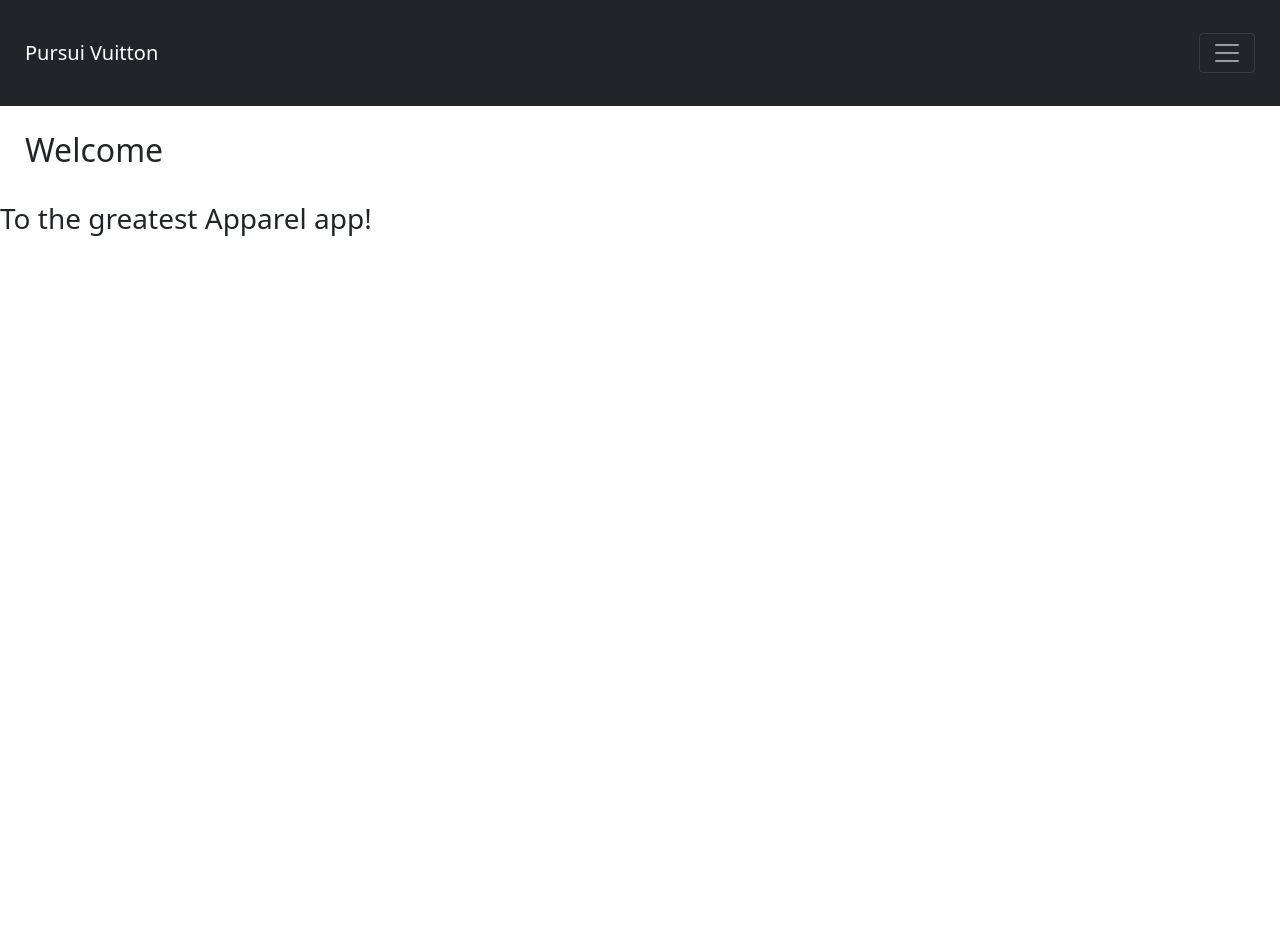
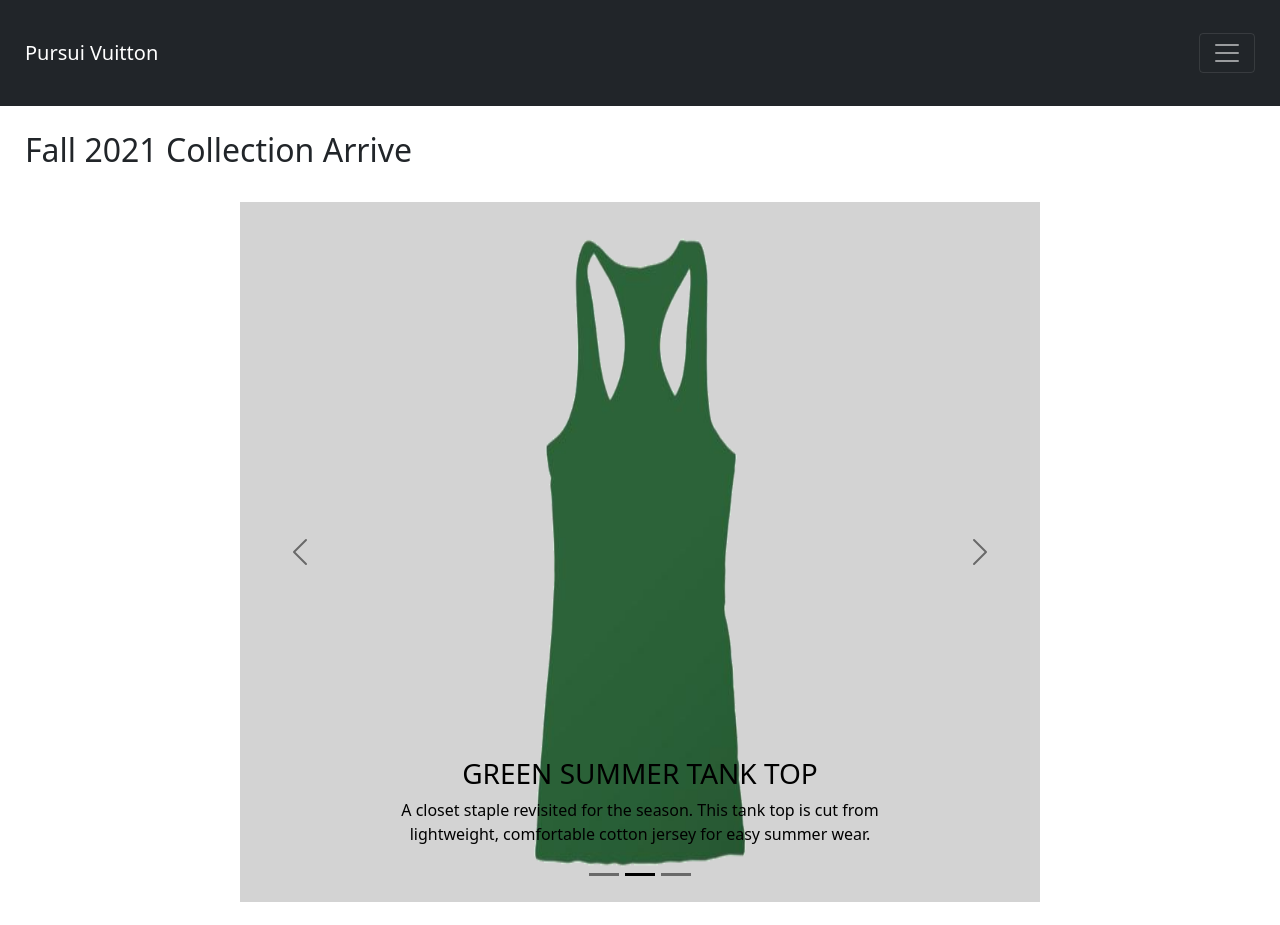
Before and after one commit to rios-isabelle-farrah/louis-tech-vuitton, a React (Create React App) app in the folder front-end/: page / in a window 1280 px wide. Shown: the top 925 px of the page. Before the commit the page ends 800 px from the top, so only its background shows below. Built offline with nearby package versions, Linux system fonts and the light colour scheme.

Commit message:
home page complete

```diff
--- /dev/null
+++ b/front-end/src/Components/HomeDetails.css
@@ -0,0 +1,29 @@
+.home-details{
+    display: flex;
+    flex-wrap: wrap;
+     flex-direction: column;
+ }
+
+.home-container{
+    display: flex;
+    /* flex-wrap: wrap; */
+    /* flex-direction: column; */
+    justify-content: center;
+    /* width: 100%; */
+}
+
+.carousel{
+    background: lightgray;
+    /* text-align: center;
+    align-items: center; */
+    padding-left: 50px;
+    padding-right: 50px;
+
+}
+
+.shop-button{
+
+    margin: 25px auto;
+    width: 70px;
+
+}
--- /dev/null
+++ b/front-end/src/Components/HomeDetails.js
@@ -0,0 +1,62 @@
+import { Carousel, Container, Button } from "react-bootstrap";
+
+import BlackTurtleNeck from "./Images/Black_Turtle_Neck.png";
+import GreenTankTop from "./Images/Green_Tank_Top.png"
+import YellowButtonUp from "./Images/Yellow_Button_Up.png"
+import "./HomeDetails.css"
+export default function Home() {
+  return (
+    <div className="home-details">
+      <Container className="home-container">
+      <Carousel className="carousel" variant="dark" style={{ width: '50rem', height: '700px' }}>
+        <Carousel.Item>
+          <img
+            className="d-block w-100"
+            src={BlackTurtleNeck}
+            alt="First slide"
+            width='10rem'
+            height="700px"
+          />
+          <Carousel.Caption>
+            <h3>BLACK TURTLE NECK</h3>
+            <p> Luxuriously soft, it is crafted in a slim fit from certified pure merino wool.</p>
+          </Carousel.Caption>
+        </Carousel.Item>
+        <Carousel.Item>
+          <img
+            className="d-block w-100"
+            src={GreenTankTop}
+            alt="Second slide"
+            width='10rem'
+            height="700px"
+          />
+
+          <Carousel.Caption>
+            <h3>GREEN SUMMER TANK TOP </h3>
+            <p>A closet staple revisited for the season. This tank top is cut from lightweight, comfortable cotton jersey for easy summer wear.</p>
+          </Carousel.Caption>
+        </Carousel.Item>
+        <Carousel.Item>
+          <img
+            className="d-block w-100"
+            src={YellowButtonUp}
+            alt="Third slide"
+            width='10rem'
+            height="700px"
+          />
+
+          <Carousel.Caption>
+            <h3>BUTTON-UP ORANGE SHIRT</h3>
+            <p>
+            A reinterpretation of a classic silhouette, this button-up has a modern retro feel.
+            </p>
+          </Carousel.Caption>
+        </Carousel.Item>
+      </Carousel>
+          {/* <h3>To the greatest Apparel app!</h3> */}
+      </Container>
+        <Button className="shop-button" href="/shirts" variant="dark">Shop</Button>
+
+    </div>
+  );
+}
--- a/front-end/src/Pages/Home.js
+++ b/front-end/src/Pages/Home.js
@@ -1,8 +1,11 @@
+import HomeDetails from "../Components/HomeDetails"
+
+
 function Home() {
     return (
       <div className="Home">
-        <h2>Welcome</h2>
-        <h3>To the greatest Apparel app!</h3>
+        <h2>Fall 2021 Collection Arrive</h2>
+        <HomeDetails />
       </div>
     );
   }
```
